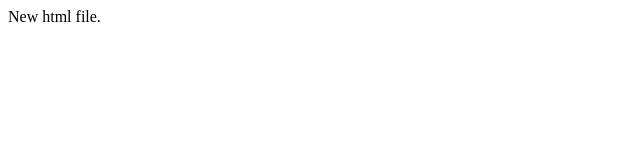
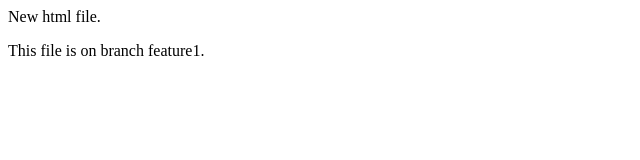
Before and after one commit to M1Rizwan/local_repo, a plain HTML site: page index.html in a window 1280 px wide. Shown: the whole page, without its empty margins (0-640 px from the left). Drawn offline with Linux system fonts and the light colour scheme.

Commit message:
minor edit

```diff
--- a/index.html
+++ b/index.html
@@ -1 +1,2 @@
 <p> New html file.<p>
+    <p> This file is on branch feature1.<p></p>
```
